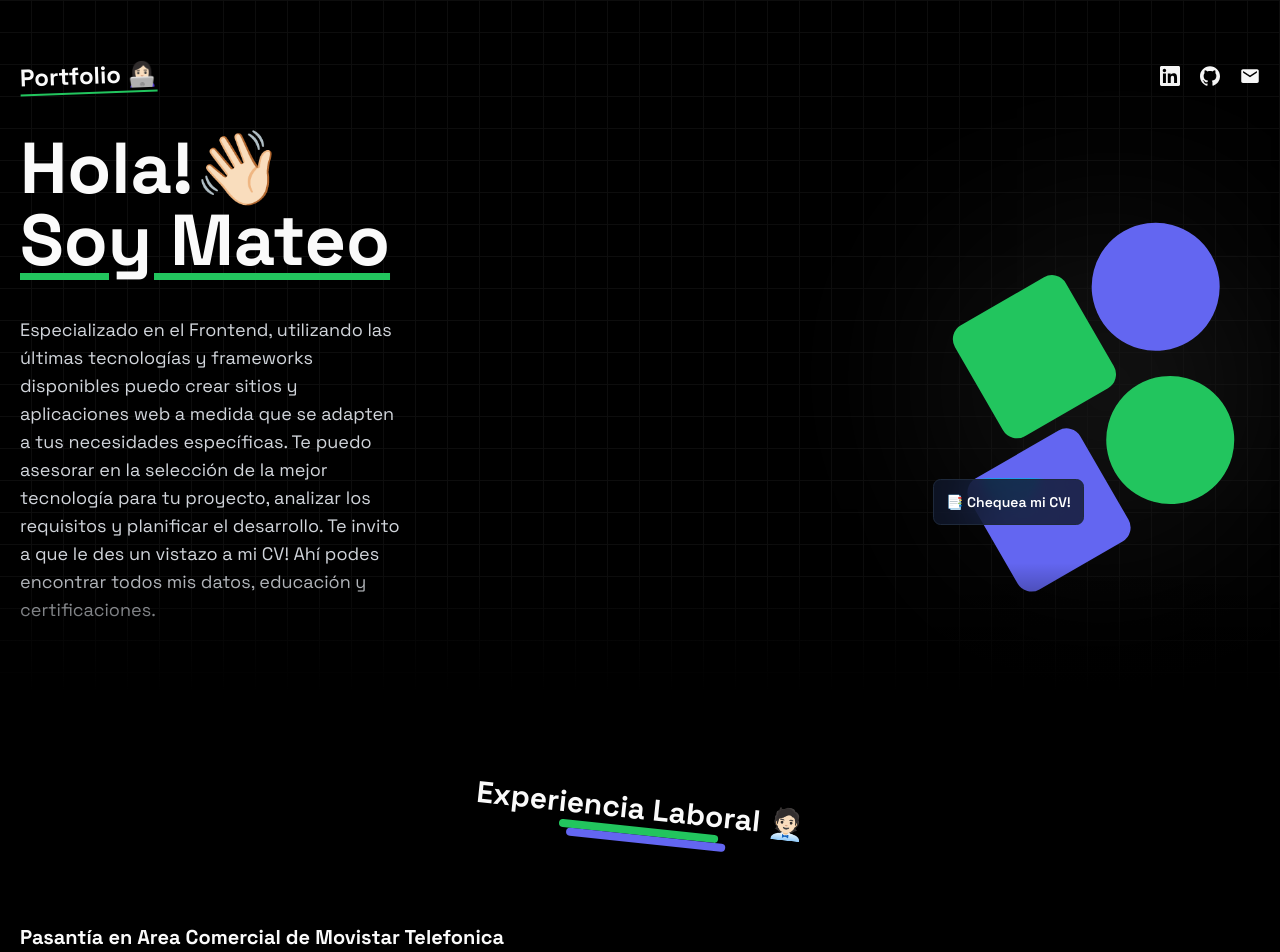
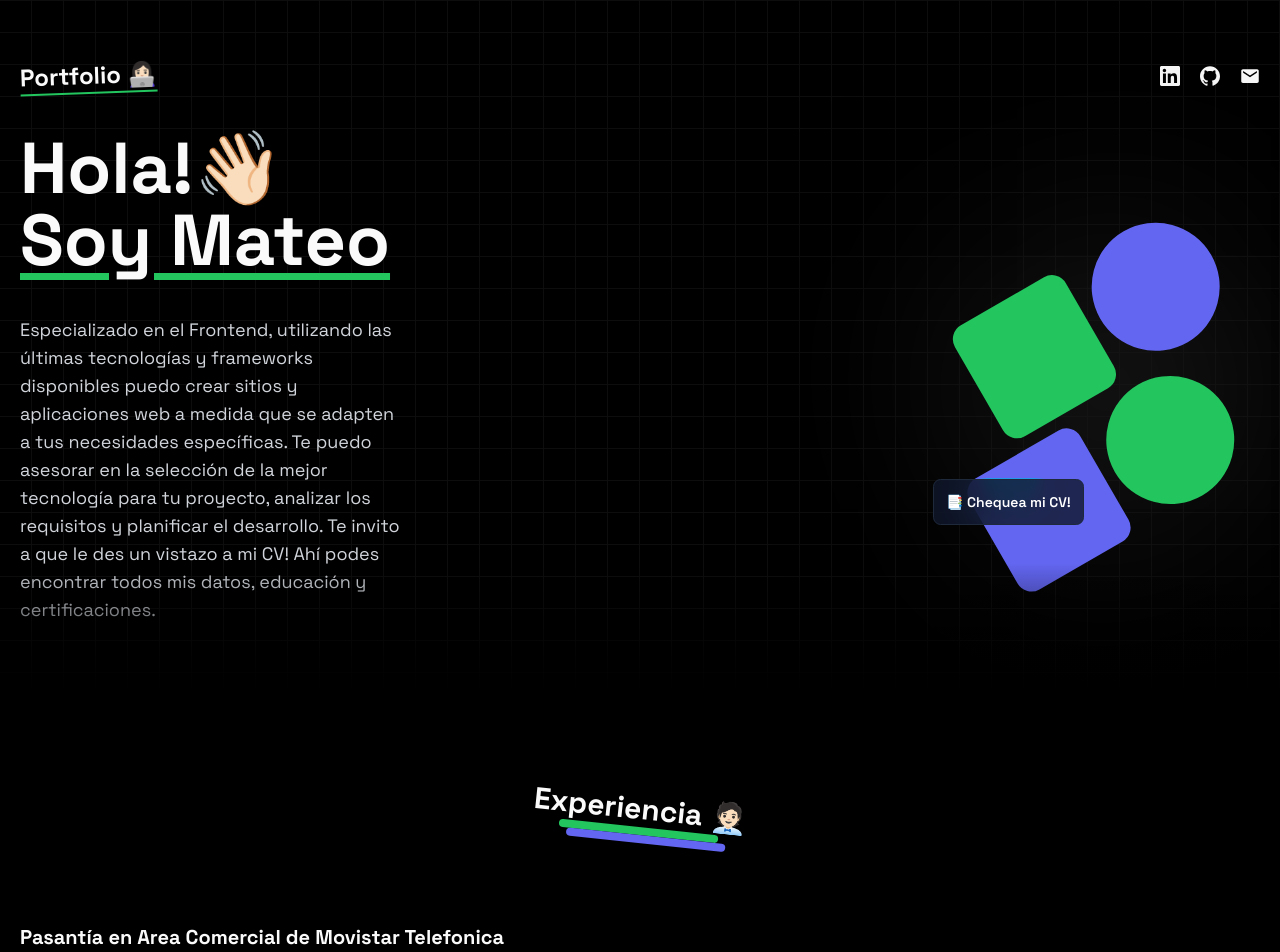
Before and after one commit to MateoDonino/porfolio-nextjs, a Next.js app: page / in a window 1280 px wide. Shown: the top 952 px of the page. Built offline with nearby package versions, Linux system fonts and the light colour scheme.

Commit message:
Actualización 1.5

```diff
--- a/app/(home)/components/Experience.tsx
+++ b/app/(home)/components/Experience.tsx
@@ -9,7 +9,7 @@ export default function Experience() {
     <section>
       <div className="max-w-5xl mx-auto px-8">
         <Title
-          text={"Experiencia Laboral 🧑🏻‍💼"}
+          text={"Experiencia 🧑🏻‍💼"}
           className="flex flex-col items-center justify-center rotate-6"
         />
       </div>
```
